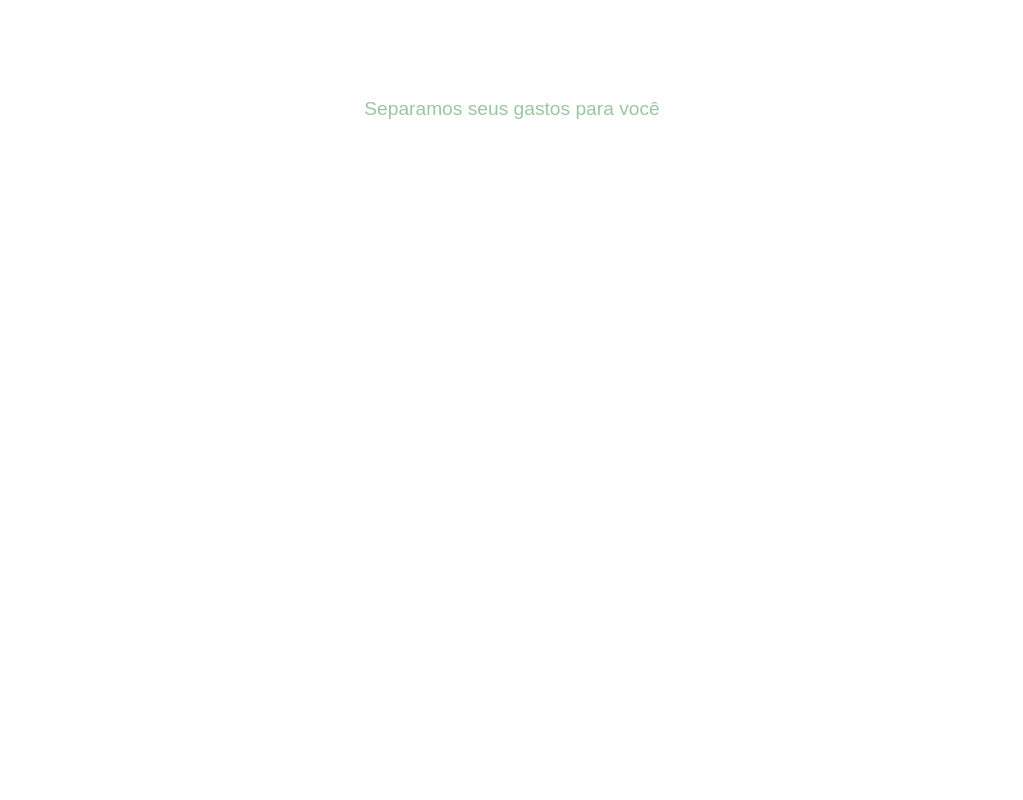
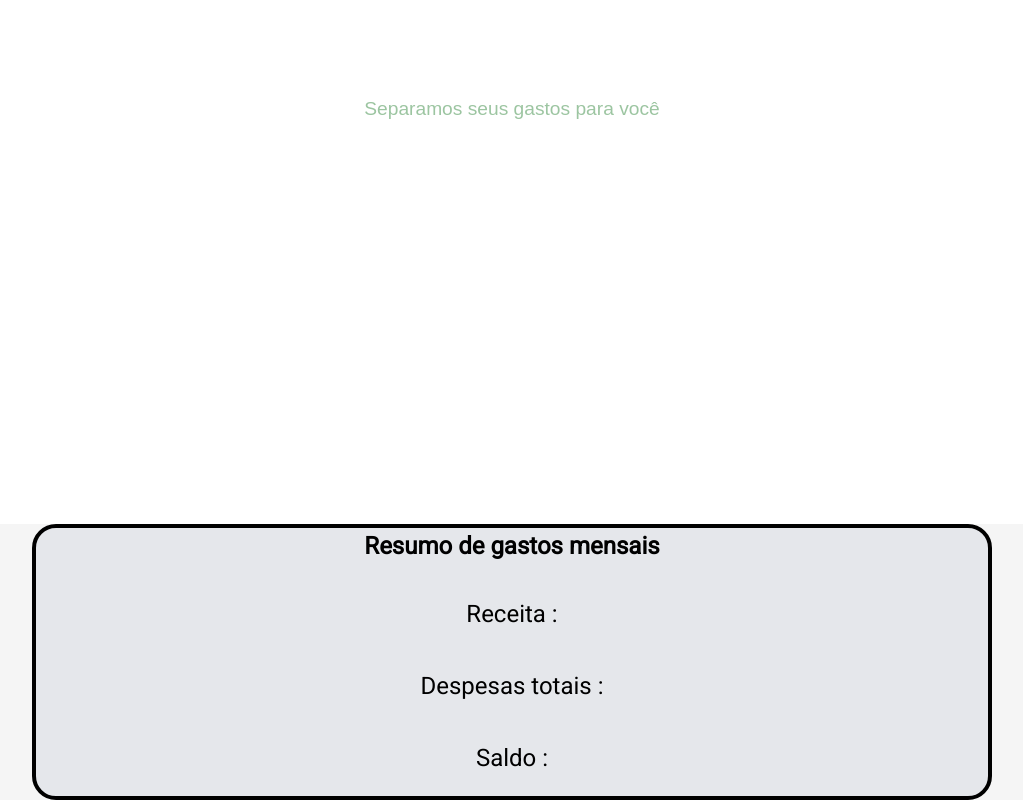
Before and after one commit to Gui-Rigaud/economIA, a Next.js app in the folder frontend/: page /dashboard in a window 1280 px wide. Shown: the part 907-1707 px from the top of the page, without its empty margins (128-1151 px from the left). Before the commit the page ends 1431 px from the top, so only its background shows below. Built offline with nearby package versions, Linux system fonts and the light colour scheme.

Commit message:
Adição de espaço dedicado ao resumo mensal dos gastos

```diff
--- a/frontend/src/app/dashboard/page.tsx
+++ b/frontend/src/app/dashboard/page.tsx
@@ -1,6 +1,7 @@
 'use client';
 
 import { Categorias } from "@/components/Categorias"
+import { Summary } from "@/components/Summary";
 import { AuthProvider } from "@/contexts/AuthContext";
 
 export default function Dashboard() {
@@ -9,6 +10,7 @@ export default function Dashboard() {
     <>
       <AuthProvider>
         <Categorias />
+        <Summary />
       </AuthProvider>
     </>
   )
--- /dev/null
+++ b/frontend/src/components/Summary/index.tsx
@@ -0,0 +1,20 @@
+import { Roboto } from "next/font/google";
+
+const roboto400 = Roboto({
+    subsets: ["latin"],
+    weight: "400"
+})
+
+export function Summary()
+{
+    return (
+        <div id = "spendings-summary" className = "bg-backgroundLightGray flex justify-center items-center text-black">
+            <div id = "text-container" className = {`bg-gray-200 border-4 border-black rounded-3xl w-3/4 mx-auto flex flex-col justify-center items-center ${roboto400.className} text-[24px]`}>
+                <p className="mb-4 font-bold">Resumo de gastos mensais</p>
+                <p className="mb-1 p-4">Receita :</p>
+                <p className="mb-1 p-4">Despesas totais :</p>
+                <p className="mb-1 p-4">Saldo :</p>
+            </div>
+        </div>
+    )
+}
```
